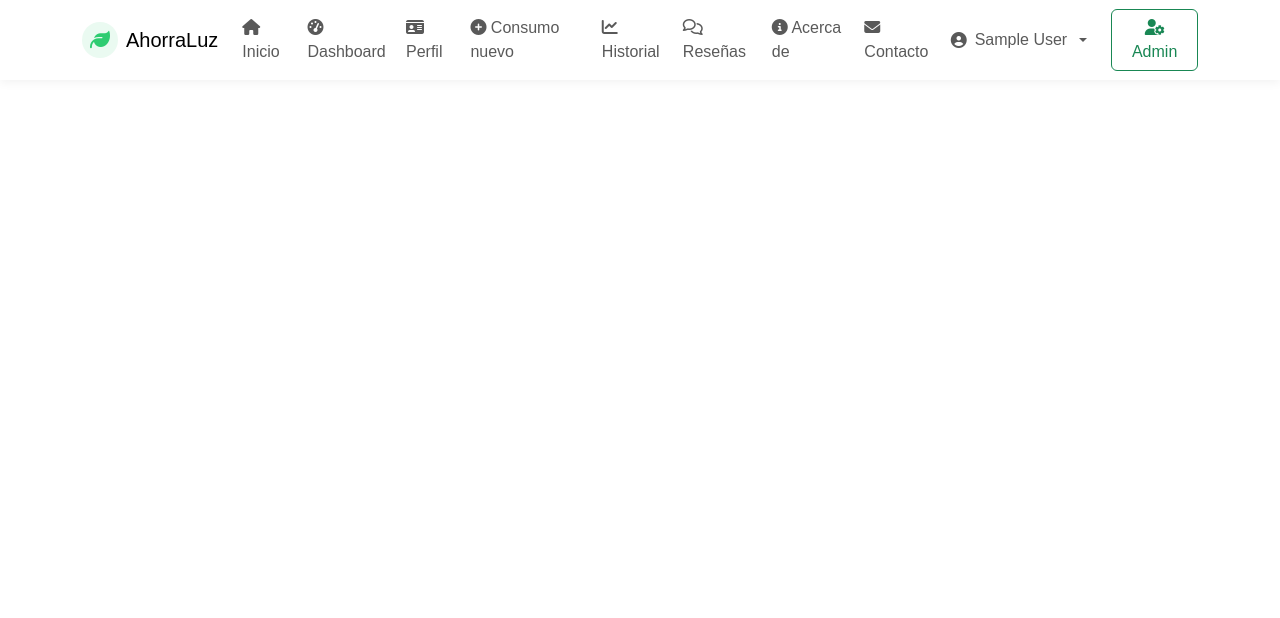
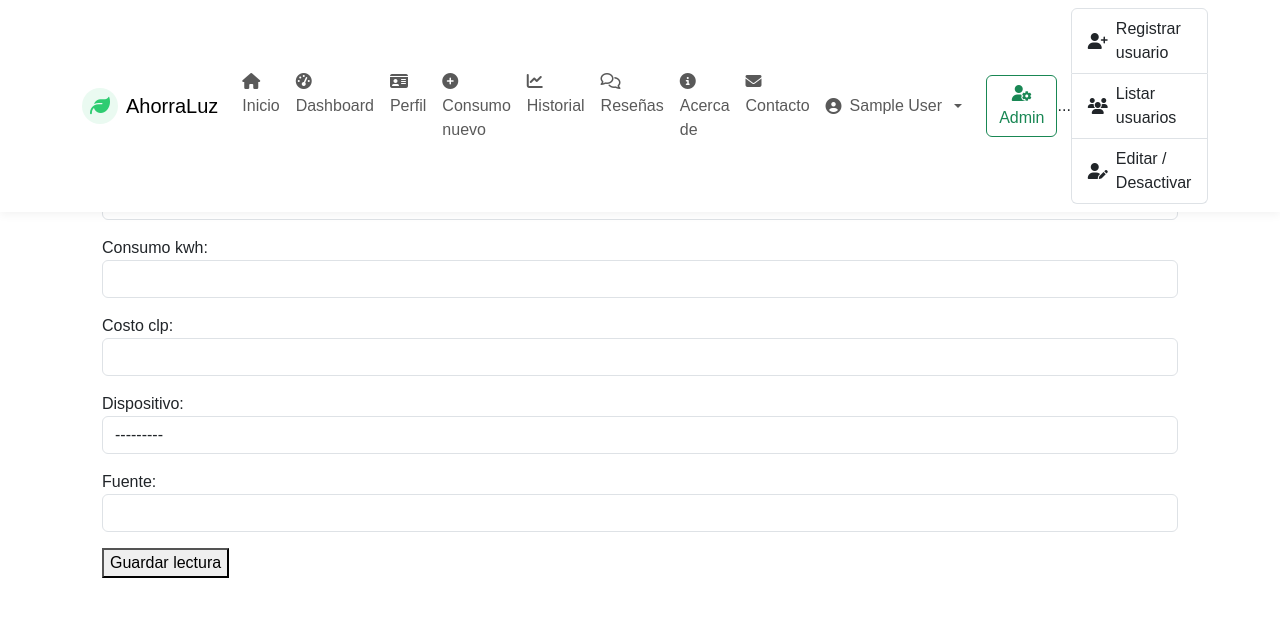
Before and after one commit to WilldiazRaM/app_AhorraLuz, a Django app: page /consumo/new/ in a window 1280 px wide. Shown: the top 618 px of the page. Run offline with Django 5.2, Linux system fonts and the light colour scheme; the visitor is signed in with stand-in values (Sample User, id 1); data that the repository does not hold is empty; some libraries are stand-ins or nearby versions.

Commit message:
fix base and sys superuser register v2

```diff
--- a/core/forms.py
+++ b/core/forms.py
@@ -1,5 +1,6 @@
 from django import forms
-from .models import *
+from django.contrib.auth.hashers import make_password
+from .models import Usuario, AuthIdentidad, Perfil, RegistroConsumo
 import bcrypt
 from .utils.crypto import encrypt_field
 
--- a/core/templates/base.html
+++ b/core/templates/base.html
@@ -159,10 +159,7 @@
           <i class="fa-solid fa-user-gear"></i> Admin
         </button>
         {% endif %}
-      </div>
-  </div>
-  </nav>
-
+        ...
         {% if user.is_superuser %}
         <div class="offcanvas offcanvas-end" tabindex="-1" id="adminPanel" aria-labelledby="adminPanelLabel">
           <div class="offcanvas-header">
@@ -171,19 +168,21 @@
           </div>
           <div class="offcanvas-body">
             <div class="list-group">
-        <a href="{% url 'core:register_user_admin' %}" class="list-group-item list-group-item-action">
-          👤 Registrar Usuario
+              <a class="list-group-item list-group-item-action d-flex align-items-center gap-2"
+                href="{% url 'core:register_user_admin' %}">
+                <i class="fa-solid fa-user-plus"></i> Registrar usuario
               </a>
-        <a href="#" class="list-group-item list-group-item-action">
-          📋 Listar Usuarios
+              <a class="list-group-item list-group-item-action d-flex align-items-center gap-2" href="#">
+                <i class="fa-solid fa-users"></i> Listar usuarios
               </a>
-        <a href="#" class="list-group-item list-group-item-action">
-          🔧 Editar / Desactivar
+              <a class="list-group-item list-group-item-action d-flex align-items-center gap-2" href="#">
+                <i class="fa-solid fa-user-pen"></i> Editar / Desactivar
               </a>
             </div>
           </div>
         </div>
         {% endif %}
+
       </div>
     </nav>
 
--- a/core/urls.py
+++ b/core/urls.py
@@ -13,5 +13,5 @@
     path("profile/", views.profile_view, name="profile"),
     path("consumo/new/", views.consumo_new, name="consumo_new"),
     path("consumo/history/", views.consumo_history, name="consumo_history"),
-    path("admin/register_user/", views.register_user_admin, name="register_user_admin"),
+    path("mantenedor/usuarios/registrar/", views.register_user_admin, name="register_user_admin"),
 ]
```
Lines whose indentation alone changed are shown as unchanged.
